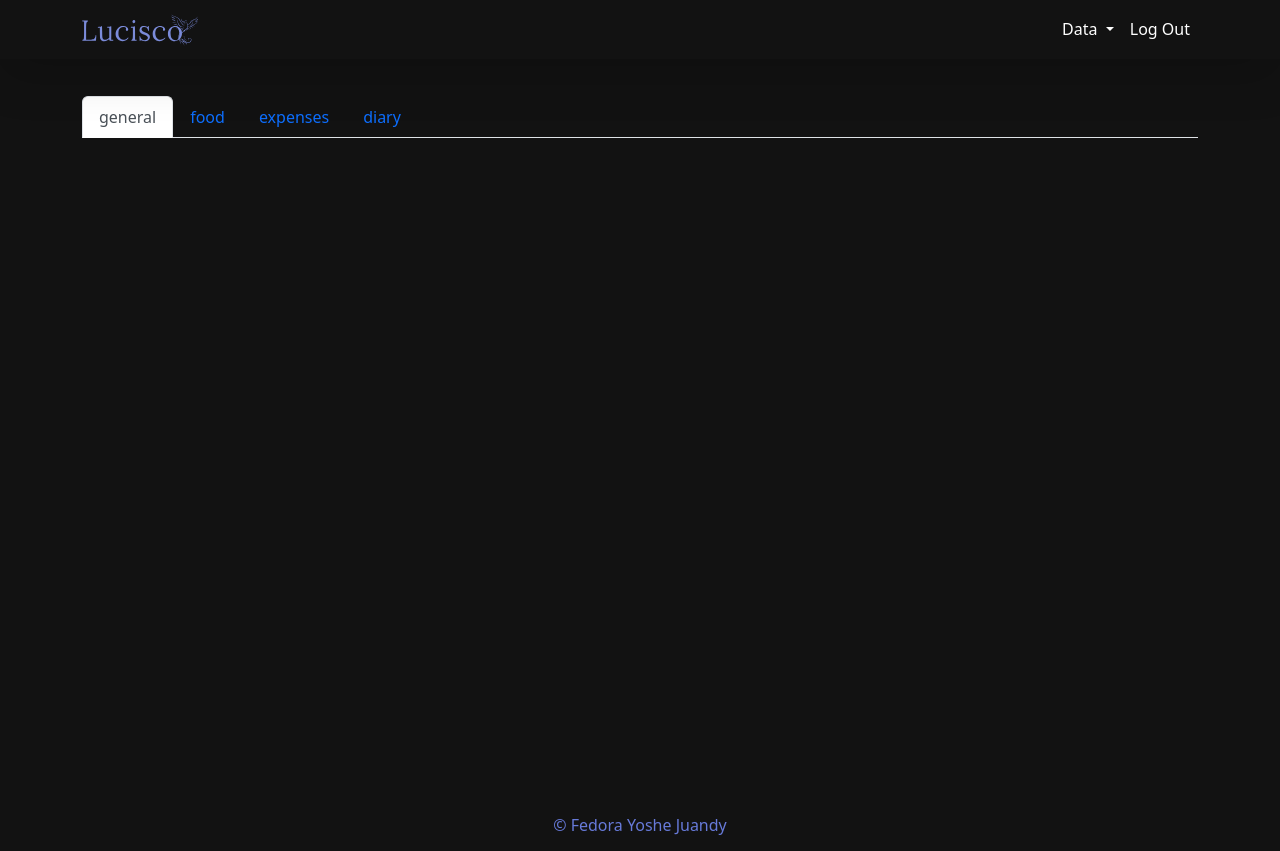
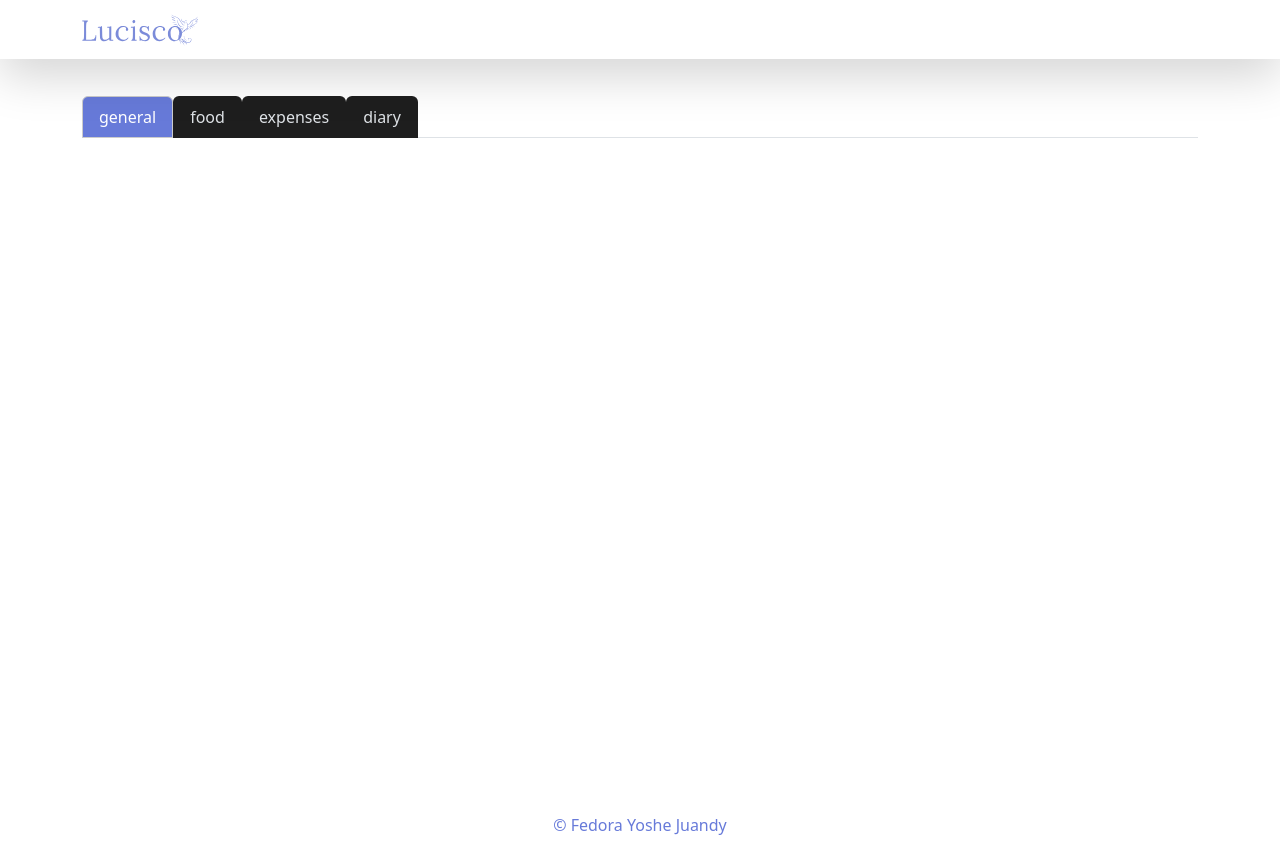
Before and after one commit to fedorajuandy/daily-journey, a Flask app: page / in a window 1280 px wide. Run offline with Flask 2, Linux system fonts and the light colour scheme; the visitor is signed in with stand-in values (Sample User, id 1); some libraries are stand-ins or nearby versions.

Commit message:
modify color, add tab

```diff
--- a/static/styles.css
+++ b/static/styles.css
@@ -6,12 +6,12 @@
   background-color: #677AD9;
 }
 
-.background-color {
+.color-background {
   background: #121212;
 }
 
-.header-color {
-  color: #1F1F1F;
+.header-background {
+  background-color: #1F1F1F;
 }
 
 .area-color {
@@ -49,3 +49,13 @@
     color: #677AD9 !important;
     border-color: #677AD9 !important;
 }
+
+.nav-tabs .nav-item .nav-link {
+  background-color: #1E1E1E;
+  color: #DEE2E6;
+}
+.nav-tabs .nav-item .nav-link.active {
+  border: 1px solid #ccc;
+  background-color: #677AD9;
+  color: #FFFFFF;
+}
```
